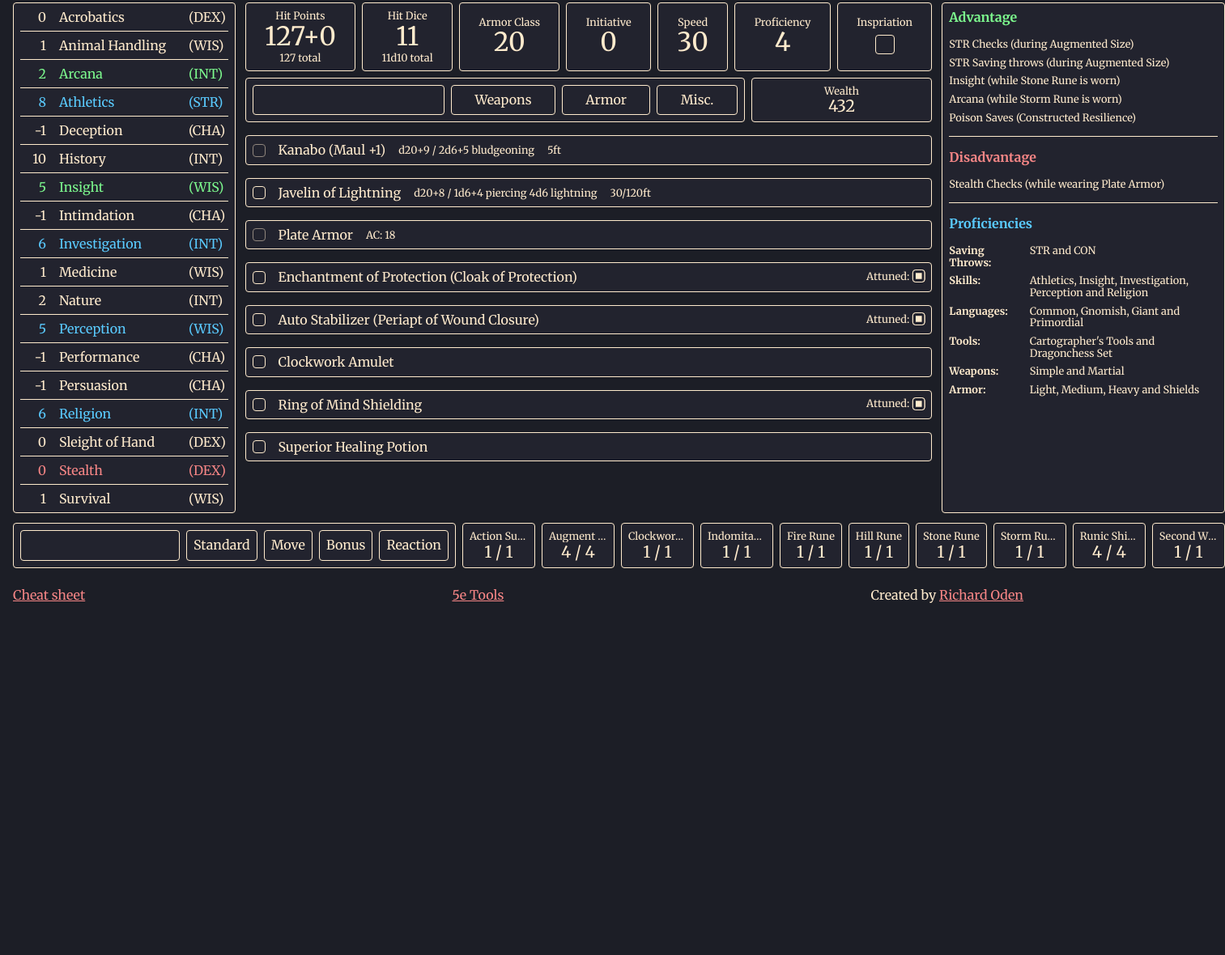
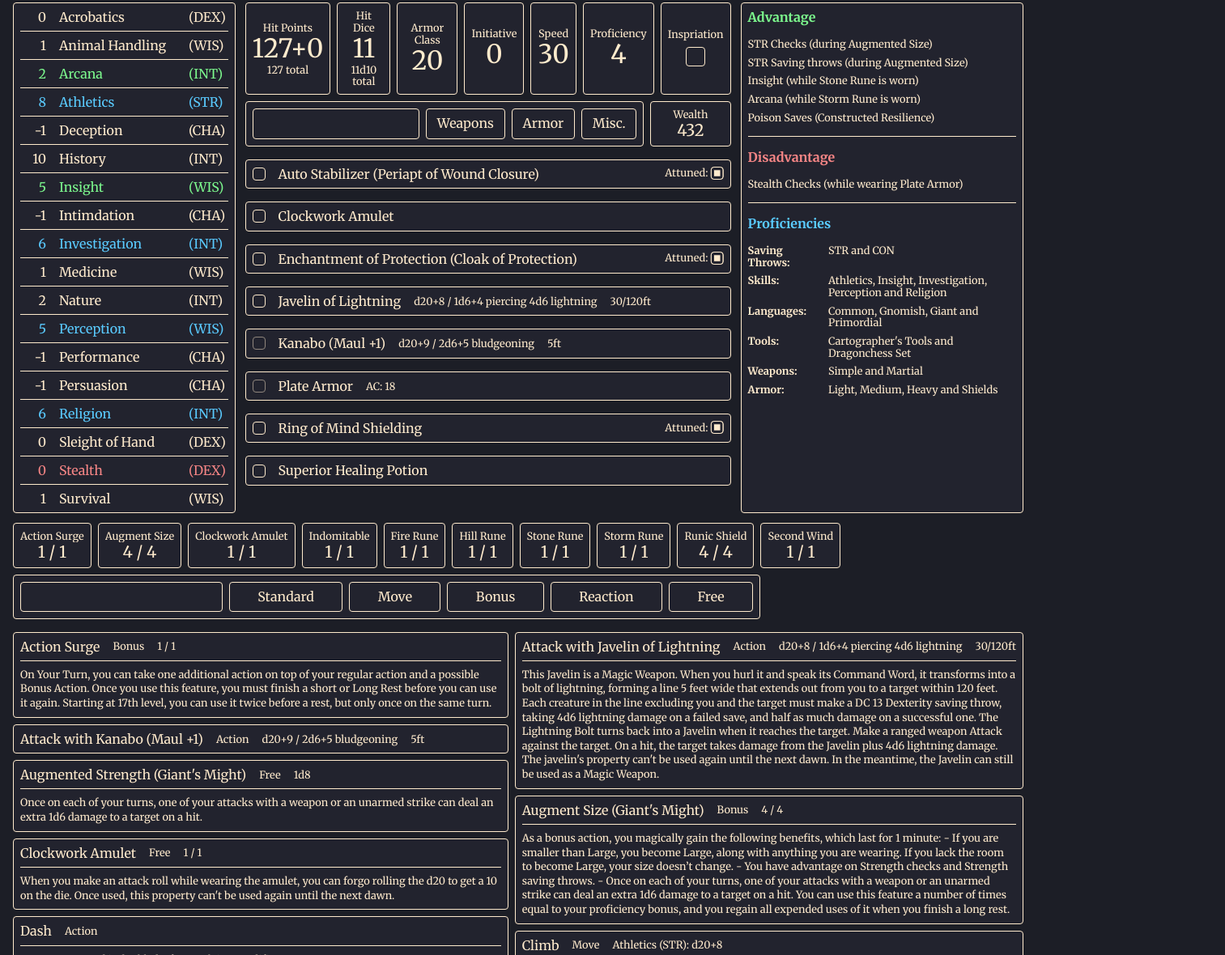
Before and after one commit to richard-oden/stone-character-sheet, a plain HTML site: page sheet.html in a window 1280 px wide. Shown: the part 118-1298 px from the top of the page at 81% size, 1513 px wide, since content can reach past the window. Before the commit the page ends 863 px from the top, so only its background shows below. Drawn offline with Linux system fonts and the light colour scheme.

Commit message:
Added action cards and action filter functionality

```diff
--- a/css/style.css
+++ b/css/style.css
@@ -30,6 +30,7 @@
 }
 
 .cards {
+    display: flex;
     flex-wrap: wrap;
 }
 
@@ -130,6 +131,36 @@
     grid-area: right-col;
 }
 
+.inventory {
+    margin-top: .5rem;
+    grid-auto-flow: column;
+    column-gap: .5rem;
+}
+
+.bottom-row {
+    grid-template-areas:
+        "resources resources"
+        "filter states"
+        "actions actions";
+    gap: .5rem;
+}
+
+.resources {
+    grid-area: resources;
+}
+
+.bottom-row .filter {
+    grid-area: filter;
+}
+
+.states {
+    grid-area: states;
+}
+
+.actions {
+    grid-area: actions;
+}
+
 /* STYLING =============================== */
 
 body {
@@ -175,6 +206,10 @@
     align-items: center;
     justify-content: center;
     flex-grow: 1;
+}
+
+.stat-card small {
+    text-align: center;
 }
 
 .stat-card .row {
@@ -235,6 +270,10 @@
     background-color: var(--active-background);
 }
 
+.filter > * {
+    flex-grow: 1;
+}
+
 .toggle-btn {
     text-align: center;
     -webkit-touch-callout: none;
@@ -249,28 +288,7 @@
     display: none;
 }
 
-.inventory {
-    margin-top: .5rem;
-    grid-template-areas:
-        "inv-filter wealth"
-        "items items";
-    column-gap: .5rem;
-}
-
-.inventory-filter {
-    grid-area: inv-filter;
-}
-
-.inventory-filter > * {
-    flex-grow: 1;
-}
-
-.wealth {
-    grid-area: wealth;
-}
-
 .items {
-    grid-area: items;
     overflow-y: auto;
     overflow: auto;
     overflow: -moz-scrollbars-none;
@@ -318,13 +336,22 @@
     grid-template-columns: 30% auto;
 }
 
-.bottom-row {
-    grid-template-areas:
-        "filter resources"
-        "actions actions";
-    gap: .5rem;
+.resources {
+    justify-content: flex-start;
 }
 
-.resources .stat-card {
-    max-width: 90px;
+.resources > * {
+    flex-grow: unset;
 }
+
+.actions {
+    grid-template-columns: 1fr 1fr;
+}
+
+.action {
+    margin-top: .5rem;
+}
+
+.actions-col-left .action {
+    margin-right: .5rem;
+}
--- a/js/Action.js
+++ b/js/Action.js
@@ -13,19 +13,19 @@
         return [
             // Move actions:
             new Action('Move', 'Move', null, 'Cost: 5ft per 5ft'),
-            new Action('Climb', 'Move', `${character.skills['Athletics'].fullName} - ${character.skills['Athletics'].roll}`,
+            new Action('Climb', 'Move', `${character.skills['Athletics'].fullName}: ${character.skills['Athletics'].roll}`,
                 'Cost: 10ft per 5ft'),
-            new Action('Swim', 'Move', `${character.skills['Athletics'].fullName} - ${character.skills['Athletics'].roll}`,
+            new Action('Swim', 'Move', `${character.skills['Athletics'].fullName}: ${character.skills['Athletics'].roll}`,
                 'Cost: 10ft per 5ft'),
-            new Action('Jump', 'Move', `${character.skills['Athletics'].fullName} - ${character.skills['Athletics'].roll} or ${character.skills['Acrobatics'].fullName} - ${character.skills['Acrobatics'].roll}`, 'Cost: 5ft per 5ft'),
+            new Action('Jump', 'Move', `${character.skills['Athletics'].fullName}: ${character.skills['Athletics'].roll} / ${character.skills['Acrobatics'].fullName}: ${character.skills['Acrobatics'].roll}`, 'Cost: 5ft per 5ft'),
             new Action('Crawl', 'Move', null, 'Cost: 10ft per 5ft'),
             new Action('Drop prone', 'Move', null, 'Cost: 0ft'),
             new Action('Stand up', 'Move', null, 'Cost: half movement speed'),
 
             // Standard actions:
-            new Action('Grapple', 'Action', `${character.skills['Athletics'].fullName} - ${character.skills['Athletics'].roll}`,
+            new Action('Grapple', 'Action', `${character.skills['Athletics'].fullName}: ${character.skills['Athletics'].roll}`,
                 'Attack. Athletics check contested by target\'s Athletics or Acrobatics check.'),
-            new Action('Shove', 'Action', `${character.skills['Athletics'].fullName} - ${character.skills['Athletics'].roll}`,
+            new Action('Shove', 'Action', `${character.skills['Athletics'].fullName}: ${character.skills['Athletics'].roll}`,
                 'Attack. Athletics check contested by target\'s Athletics or Acrobatics check. Knock target prone or push 5 ft away.'),
             new Action('Dash', 'Action', null,
                 'Movement speed is doubled, after applying modifiers.'),
--- a/js/Stone.js
+++ b/js/Stone.js
@@ -190,49 +190,49 @@
         });
 
         const otherActions = [
-            new Action('Second Wind', 'Bonus Action', `1d10+${this.level}`,
+            new Action('Second Wind', 'Bonus', `1d10+${this.level}`,
                 'You have a limited well of stamina that you can draw on to protect yourself from harm. On your turn, you can use a bonus action to regain hit points equal to 1d10 + your fighter level. Once you use this feature, you must finish a short or long rest before you can use it again.',
                 range = null, remainingUses = 1, totalUses = 1),
             new Action('Interception', 'Reaction', `1d10+${this.proficiencyBonus}`,
                 'When a creature you can see hits a target, other than you, within 5 feet of you with an attack, you can use your reaction to reduce the damage the target takes by 1d10 + your proficiency bonus (to a minimum of 0 damage). You must be wielding a shield or a simple or martial weapon to use this reaction.',
                 range = 5),
-            new Action('Invoke Fire Rune', 'Free Action', `Damage: 2d6 fire`,
+            new Action('Invoke Fire Rune', 'Free', `Damage: 2d6 fire`,
                 `In addition, when you hit a creature with an attack using a weapon, you can invoke the rune to summon fiery shackles: the target takes an extra 2d6 fire damage, and it must succeed on a Strength (DC ${8 + this.proficiencyBonus + this.abilityScoreMods.CON}) saving throw or be restrained for 1 minute. While restrained by the shackles, the target takes 2d6 fire damage at the start of each of its turns. The target can repeat the saving throw at the end of each of its turns, banishing the shackles on a success. Once you invoke this rune, you can’t do so again until you finish a short or long rest.`,
                 range = null, remainingUses = 1, totalUses = this.level < 15 ? 1 : 2),
             new Action('Invoke Stone Rune', 'Reaction', null,
                 `In addition, when a creature you can see ends its turn within 30 feet of you, you can use your reaction to invoke the rune and force the creature to make a Wisdom (DC ${8 + this.proficiencyBonus + this.abilityScoreMods.CON}) saving throw. Unless the save succeeds, the creature is charmed by you for 1 minute. While charmed in this way, the creature has a speed of 0 and is incapacitated, descending into a dreamy stupor. The creature repeats the saving throw at the end of each of its turns, ending the effect on a success. Once you invoke this rune, you can’t do so again until you finish a short or long rest.`,
                 range = 30, remainingUses = 1, totalUses = this.level < 15 ? 1 : 2),
-            new Action('Invoke Hill Rune', 'Bonus Action', null,
+            new Action('Invoke Hill Rune', 'Bonus', null,
                 `In addition, you can invoke the rune as a bonus action, gaining resistance to bludgeoning, piercing, and slashing damage for 1 minute. Once you invoke this rune, you can’t do so again until you finish a short or long rest.`,
                 range = null, remainingUses = 1, totalUses = this.level < 15 ? 1 : 2),
-            new Action('Invoke Storm Rune', 'Bonus Action', null,
+            new Action('Invoke Storm Rune', 'Bonus', null,
                 `In addition, you can invoke the rune as a bonus action to enter a prophetic state for 1 minute or until you’re incapacitated. Until the state ends, when you or another creature you can see within 60 feet of you makes an attack roll, a saving throw, or an ability check, you can use your reaction to cause the roll to have advantage or disadvantage. Once you invoke this rune, you can’t do so again until you finish a short or long rest.`,
                 range = 60, remainingUses = 1, totalUses = this.level < 15 ? 1 : 2),
             new Action('Invoke Storm Rune (while active)', 'Reaction', null,
                 `In addition, you can invoke the rune as a bonus action to enter a prophetic state for 1 minute or until you’re incapacitated. Until the state ends, when you or another creature you can see within 60 feet of you makes an attack roll, a saving throw, or an ability check, you can use your reaction to cause the roll to have advantage or disadvantage. Once you invoke this rune, you can’t do so again until you finish a short or long rest.`,
                 range = 60),
-            new Action('Augment Size (Giant\'s Might)', 'Bonus action', null,
+            new Action('Augment Size (Giant\'s Might)', 'Bonus', null,
                 `As a bonus action, you magically gain the following benefits, which last for 1 minute:
     - If you are smaller than Large, you become Large, along with anything you are wearing. If you lack the room to become Large, your size doesn’t change.
     - You have advantage on Strength checks and Strength saving throws.
     - Once on each of your turns, one of your attacks with a weapon or an unarmed strike can deal an extra 1d6 damage to a target on a hit.
 You can use this feature a number of times equal to your proficiency bonus, and you regain all expended uses of it when you finish a long rest.`,
                 range = null, remainingUses = 4, totalUses = this.proficiencyBonus),
-            new Action('Augmented Strength (Giant\'s Might)', 'Free action', this.level < 18 ? '1d8' : '1d10',
+            new Action('Augmented Strength (Giant\'s Might)', 'Free', this.level < 18 ? '1d8' : '1d10',
                 `Once on each of your turns, one of your attacks with a weapon or an unarmed strike can deal an extra 1d6 damage to a target on a hit.`),
             new Action('Runic Shield', 'Reaction', null,
                 `When another creature you can see within 60 feet of you is hit by an attack roll, you can use your reaction to force the attacker to reroll the d20 and use the new roll.
 You can use this feature a number of times equal to your proficiency bonus, and you regain all expended uses when you finish a long rest.`,
                 range = 60, remainingUses = 4, totalUses = this.proficiencyBonus),
-            new Action('Action Surge', 'Bonus Action', null,
+            new Action('Action Surge', 'Bonus', null,
                 `On Your Turn, you can take one additional action on top of your regular action and a possible Bonus Action.
 Once you use this feature, you must finish a short or Long Rest before you can use it again. Starting at 17th level, you can use it twice before a rest, but only once on the same turn.`,
                 range = null, remainingUses = 1, totalUses = this.level < 17 ? 1 : 2),
-            new Action('Indomitable', 'Free Action', null,
+            new Action('Indomitable', 'Free', null,
                 `Beginning at 9th level, you can reroll a saving throw that you fail. If you do so, you must use the new roll, and you can't use this feature again until you finish a Long Rest.
 You can use this feature twice between long rests starting at 13th level and three times between long rests starting at 17th level.`,
                 range = null, remainingUses = 1, totalUses = this.level < 17 ? (this.level < 13 ? 1 : 2) : 3),
-            new Action('Clockwork Amulet', 'Free Action', null,
+            new Action('Clockwork Amulet', 'Free', null,
                 `When you make an attack roll while wearing the amulet, you can forgo rolling the d20 to get a 10 on the die. Once used, this property can't be used again until the next dawn.`,
                 range = null, remainingUses = 1, totalUses = 1),
         ];
--- a/js/app.js
+++ b/js/app.js
@@ -178,6 +178,14 @@
 }
 resources.innerHTML = resourcesHTML;
 
+const filterToggleBtns = document.querySelectorAll('.toggle-btn-input');
+for (const toggleBtn of filterToggleBtns) {
+    toggleBtn.addEventListener('change', event => {
+        const label = document.querySelector(`label[for=${event.target.id}]`);
+        label.style.backgroundColor = event.target.checked ? 'var(--active-background)' : 'var(--highlight-background)';
+    });
+}
+
 const populateInventory = arr => {
     let inventoryHTML = '';
     for (const item of arr) {
@@ -222,34 +230,65 @@
     }
 }
 
-const applyInventoryFilter = arr => {
-    const includeWeapons = document.querySelector('#toggle-weapons').checked;
-    const includeArmor = document.querySelector('#toggle-armor').checked;
-    const includeMisc = document.querySelector('#toggle-misc').checked;
+const populateActions = arr => {
+    let actionsColLeftHTML = '';
+    let actionsColRightHTML = '';
+    const getHTML = (action) => {
+        return `<div class="action col bordered">
+                    <div class="item-info grid">
+                        <span class="name">${action.name}</span>
+                        <span class="small">${action.type}</span>
+                        ${action.rolls ? `<span class="small">${action.rolls}</span>` : ''}
+                        ${action.range ? `<span class="small">${action.range}ft</span>` : ''}
+                        ${action.totalUses ? `<span class="small">${action.remainingUses} / ${action.totalUses}</span>` : ''}
+                    </div>
+                    ${action.description ? `<div class="description small border-top">${action.description}</div>` : ''}
+                </div>`;
+    }
+
+    for (let i = 0; i < arr.length; i++) {
+        console.log(arr[i]);
+        if (i % 2 === 0) {
+            actionsColLeftHTML += getHTML(arr[i]);
+        } else {
+            actionsColRightHTML += getHTML(arr[i]);
+        }
+    }
+
+    console.log(actionsColLeftHTML);
+
+    actions.querySelector('.actions-col-left').innerHTML = actionsColLeftHTML;
+    actions.querySelector('.actions-col-right').innerHTML = actionsColRightHTML;
+}
+
+const applyFilter = (arr, filterTogglesArr, predicate) => {
+    if (filterTogglesArr.every(i => !i.checked)) return arr;
 
     let tempArr = [];
-    if (!includeWeapons && !includeArmor && !includeMisc) {
-        return arr;
-    }
-    if (includeWeapons) {
-        tempArr.push(...arr.filter(i => i.constructor.name === 'Weapon'));
-    }
-    if (includeArmor) {
-        tempArr.push(...arr.filter(i => i.constructor.name === 'Armor'));
-    }
-    if (includeMisc) {
-        tempArr.push(...arr.filter(i => i.constructor.name === 'Item'));
+    for (const toggle of filterTogglesArr.filter(toggle => toggle.checked)) {
+        tempArr.push(...arr.filter(i => predicate(i, toggle.value)));
     }
     return tempArr;
 }
 
-const filterToggleBtns = document.querySelectorAll('.toggle-btn-input');
-for (const toggleBtn of filterToggleBtns) {
-    toggleBtn.addEventListener('change', event => {
-        const label = document.querySelector(`label[for=${event.target.id}]`);
-        label.style.backgroundColor = event.target.checked ? 'var(--active-background)' : 'var(--highlight-background)';
-    });
+applyFilter(stone.actions, Array.from(actionsFilter.querySelectorAll('.toggle-btn-input')),
+    (item, value) => { return item.type === value});
+
+const queryInventory = () => {
+    populateInventory(
+        applyFilter(stone.inventory, Array.from(inventoryFilter.querySelectorAll('.toggle-btn-input')),
+            (item, value) => { return item.constructor.name === value }).sort(compareObjectsByName)
+    );
 }
 
-populateInventory(applyInventoryFilter(stone.inventory));
-inventoryFilter.addEventListener('input', () => {populateInventory(applyInventoryFilter(stone.inventory))});
+const queryActions = () => {
+    populateActions(
+        applyFilter(stone.actions, Array.from(actionsFilter.querySelectorAll('.toggle-btn-input')),
+            (item, value) => { return item.type === value}).sort(compareObjectsByName)
+    );
+}
+
+queryInventory();
+queryActions();
+inventoryFilter.addEventListener('input', queryInventory);
+actionsFilter.addEventListener('input', queryActions);
--- a/sheet.html
+++ b/sheet.html
@@ -23,13 +23,13 @@
             <div class="col">
                 <div class="basic-stats row"></div>
                 <div class="inventory grid">
-                    <form class="inventory-filter row bordered">
+                    <form class="filter inventory-filter row bordered">
                         <input class="filter-item" type="text" id="search-inventory">
-                        <input type="checkbox" class="toggle-btn-input" id="toggle-weapons">
+                        <input type="checkbox" class="toggle-btn-input" id="toggle-weapons" value="Weapon">
                         <label class="filter-item toggle-btn" for="toggle-weapons">Weapons</label>
-                        <input type="checkbox" class="toggle-btn-input" id="toggle-armor">
+                        <input type="checkbox" class="toggle-btn-input" id="toggle-armor" value="Armor">
                         <label class="filter-item toggle-btn" for="toggle-armor">Armor</label>
-                        <input type="checkbox" class="toggle-btn-input" id="toggle-misc">
+                        <input type="checkbox" class="toggle-btn-input" id="toggle-misc" value="Item">
                         <label class="filter-item toggle-btn" for="toggle-misc">Misc.</label>
                     </form>
                     <div class="wealth col bordered stat-card"></div>
@@ -42,19 +42,25 @@
             <div class="col situational-info"></div>
         </section>
         <section class="grid bottom-row">
-            <form class="actions-filter row bordered">
+            <div class="resources row"></div>
+            <form class="filter actions-filter row bordered">
                 <input class="filter-item" type="text" id="search-actions">
-                <input type="checkbox" class="toggle-btn-input" id="toggle-standard">
+                <input type="checkbox" class="toggle-btn-input" id="toggle-standard" value="Action">
                 <label class="filter-item toggle-btn" for="toggle-standard">Standard</label>
-                <input type="checkbox" class="toggle-btn-input" id="toggle-move">
+                <input type="checkbox" class="toggle-btn-input" id="toggle-move" value="Move">
                 <label class="filter-item toggle-btn" for="toggle-move">Move</label>
-                <input type="checkbox" class="toggle-btn-input" id="toggle-bonus">
+                <input type="checkbox" class="toggle-btn-input" id="toggle-bonus" value="Bonus">
                 <label class="filter-item toggle-btn" for="toggle-bonus">Bonus</label>
-                <input type="checkbox" class="toggle-btn-input" id="toggle-reaction">
+                <input type="checkbox" class="toggle-btn-input" id="toggle-reaction" value="Reaction">
                 <label class="filter-item toggle-btn" for="toggle-reaction">Reaction</label>
+                <input type="checkbox" class="toggle-btn-input" id="toggle-free" value="Free">
+                <label class="filter-item toggle-btn" for="toggle-free">Free</label>
             </form>
-            <div class="resources row"></div>
-            <div class="actions"></div>
+            <form class="states"></form>
+            <div class="actions grid">
+                <div class="col actions-col-left"></div>
+                <div class="col actions-col-right"></div>
+            </div>
         </section>
     </main>
     <footer class="row">
```
